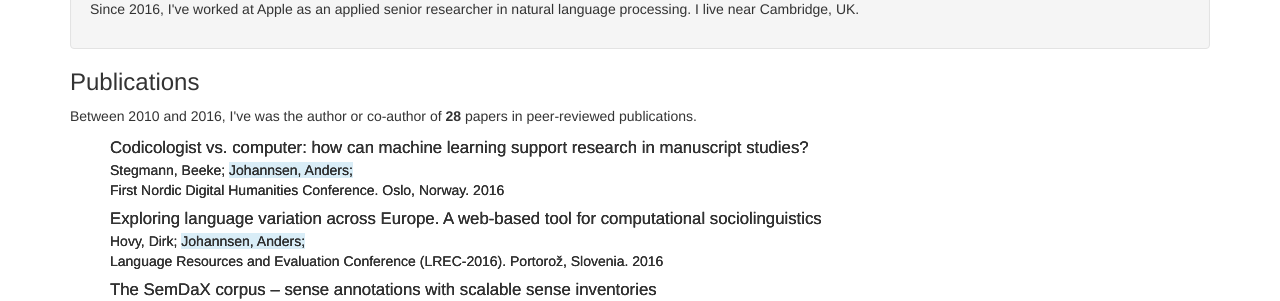
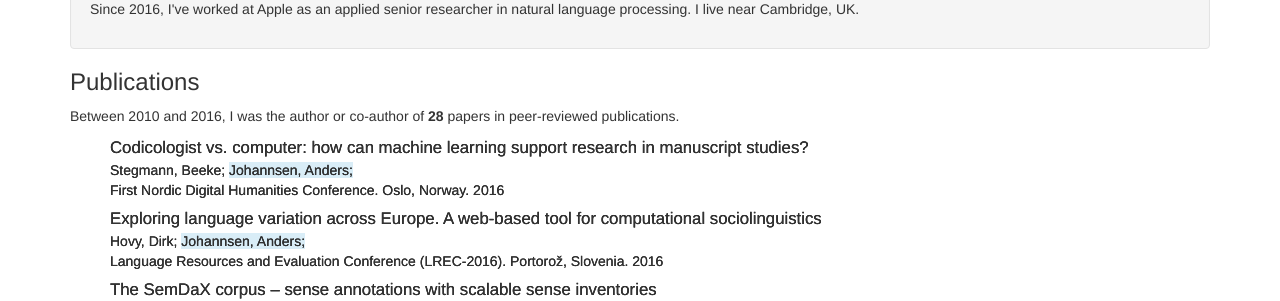
Before and after one commit to andersjo/andersjo.github.io, a Jekyll site: the page built from index.html, in a window 1280 px wide and 900 px high. Shown: the part 147-448 px from the top of the window. Built offline with Jekyll 4.4.1, drawn with Linux system fonts in a browser that asks for light colours; nearby versions of some CDN libraries; Markdown is read by kramdown in place of the engine named in the settings.

Commit message:
spelling

```diff
--- a/index.html
+++ b/index.html
@@ -27,7 +27,7 @@
 
 <h3>Publications</h3>
 
-<p>Between 2010 and 2016, I've was the author or co-author of <strong>{{ site.data.publications | size }}</strong> papers in peer-reviewed publications.</p>
+<p>Between 2010 and 2016, I was the author or co-author of <strong>{{ site.data.publications | size }}</strong> papers in peer-reviewed publications.</p>
 
 <ul>
 {% for paper in site.data.publications %}
```
